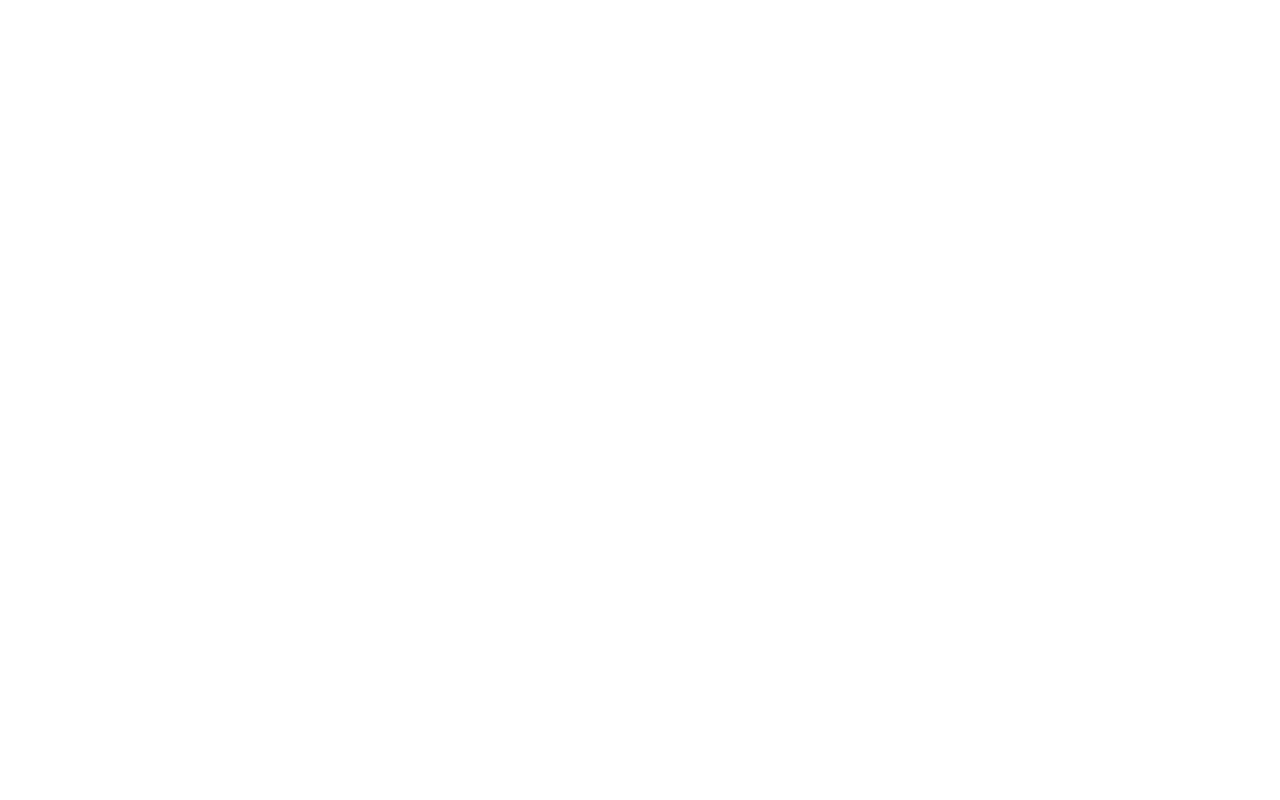
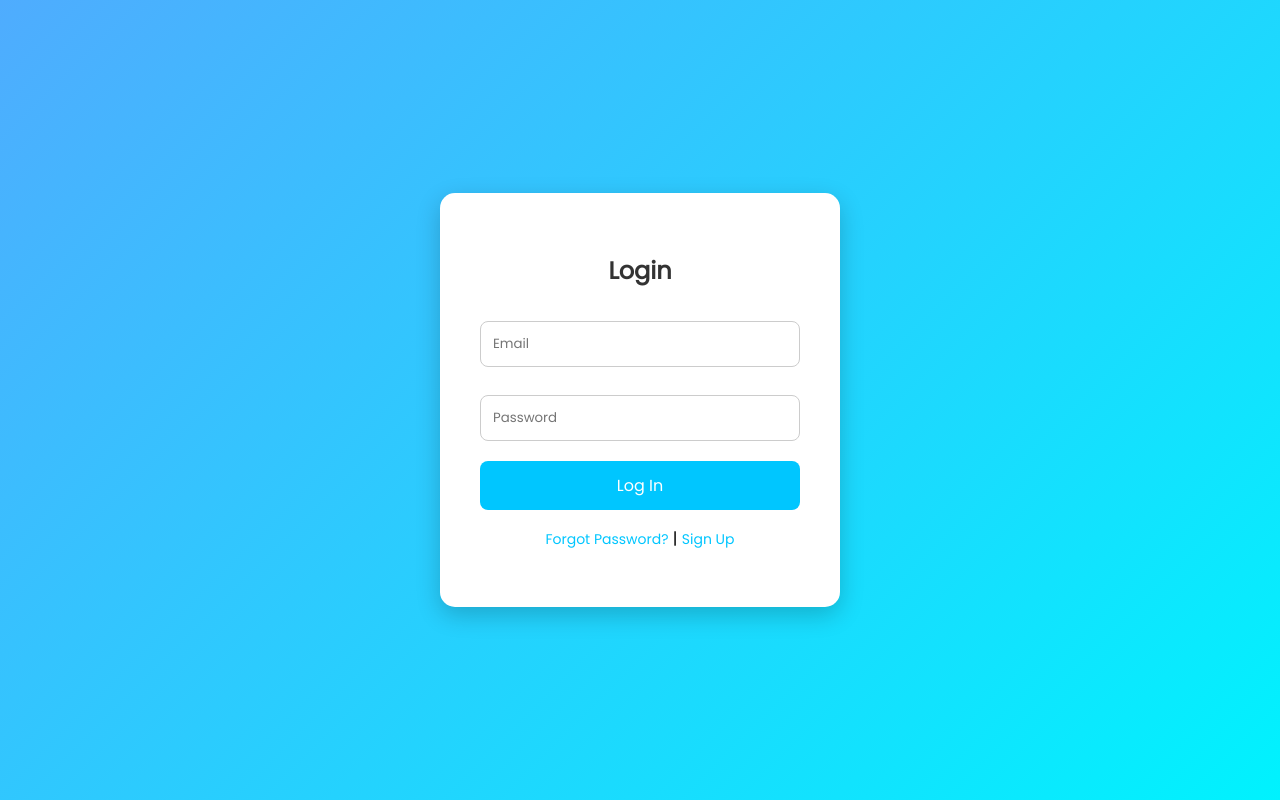
Before and after one commit to meojunior/IntegProg, a plain HTML site: page index.html in a window 1280 px wide. Drawn offline with Linux system fonts and the light colour scheme.

Commit message:
Put a login page on index.html

```diff
--- a/index.html
+++ b/index.html
@@ -1,10 +1,101 @@
 <!DOCTYPE html>
-<html lang="en" dir="ltr">
-  <head>
-    <meta charset="utf-8">
-    <title>Testing Title</title>
-  </head>
-  <body>
+<html lang="en">
+<head>
+  <meta charset="UTF-8">
+  <meta name="viewport" content="width=device-width, initial-scale=1">
+  <title>Login Page</title>
+  <link href="https://fonts.googleapis.com/css2?family=Poppins&display=swap" rel="stylesheet">
+  <style>
+    * {
+      box-sizing: border-box;
+      font-family: 'Poppins', sans-serif;
+    }
 
-  </body>
+    body {
+      margin: 0;
+      padding: 0;
+      background: linear-gradient(135deg, #4facfe, #00f2fe);
+      display: flex;
+      justify-content: center;
+      align-items: center;
+      height: 100vh;
+    }
+
+    .login-box {
+      background-color: #fff;
+      padding: 40px;
+      border-radius: 15px;
+      box-shadow: 0 8px 25px rgba(0, 0, 0, 0.2);
+      width: 100%;
+      max-width: 400px;
+    }
+
+    .login-box h2 {
+      text-align: center;
+      margin-bottom: 25px;
+      color: #333;
+    }
+
+    .login-box input[type="email"],
+    .login-box input[type="password"] {
+      width: 100%;
+      padding: 12px;
+      margin: 8px 0 20px;
+      border: 1px solid #ccc;
+      border-radius: 8px;
+      transition: border 0.3s;
+    }
+
+    .login-box input:focus {
+      border-color: #00c6ff;
+      outline: none;
+    }
+
+    .login-box button {
+      width: 100%;
+      padding: 12px;
+      background: #00c6ff;
+      color: white;
+      border: none;
+      border-radius: 8px;
+      font-size: 16px;
+      cursor: pointer;
+      transition: background 0.3s;
+    }
+
+    .login-box button:hover {
+      background: #009ecf;
+    }
+
+    .login-box .links {
+      text-align: center;
+      margin-top: 15px;
+    }
+
+    .login-box .links a {
+      color: #00c6ff;
+      text-decoration: none;
+      font-size: 14px;
+    }
+
+    .login-box .links a:hover {
+      text-decoration: underline;
+    }
+  </style>
+</head>
+<body>
+
+  <div class="login-box">
+    <h2>Login</h2>
+    <form action="login.php" method="post">
+      <input type="email" name="email" placeholder="Email" required>
+      <input type="password" name="password" placeholder="Password" required>
+      <button type="submit">Log In</button>
+    </form>
+    <div class="links">
+      <p><a href="#">Forgot Password?</a> | <a href="#">Sign Up</a></p>
+    </div>
+  </div>
+
+</body>
 </html>
```
